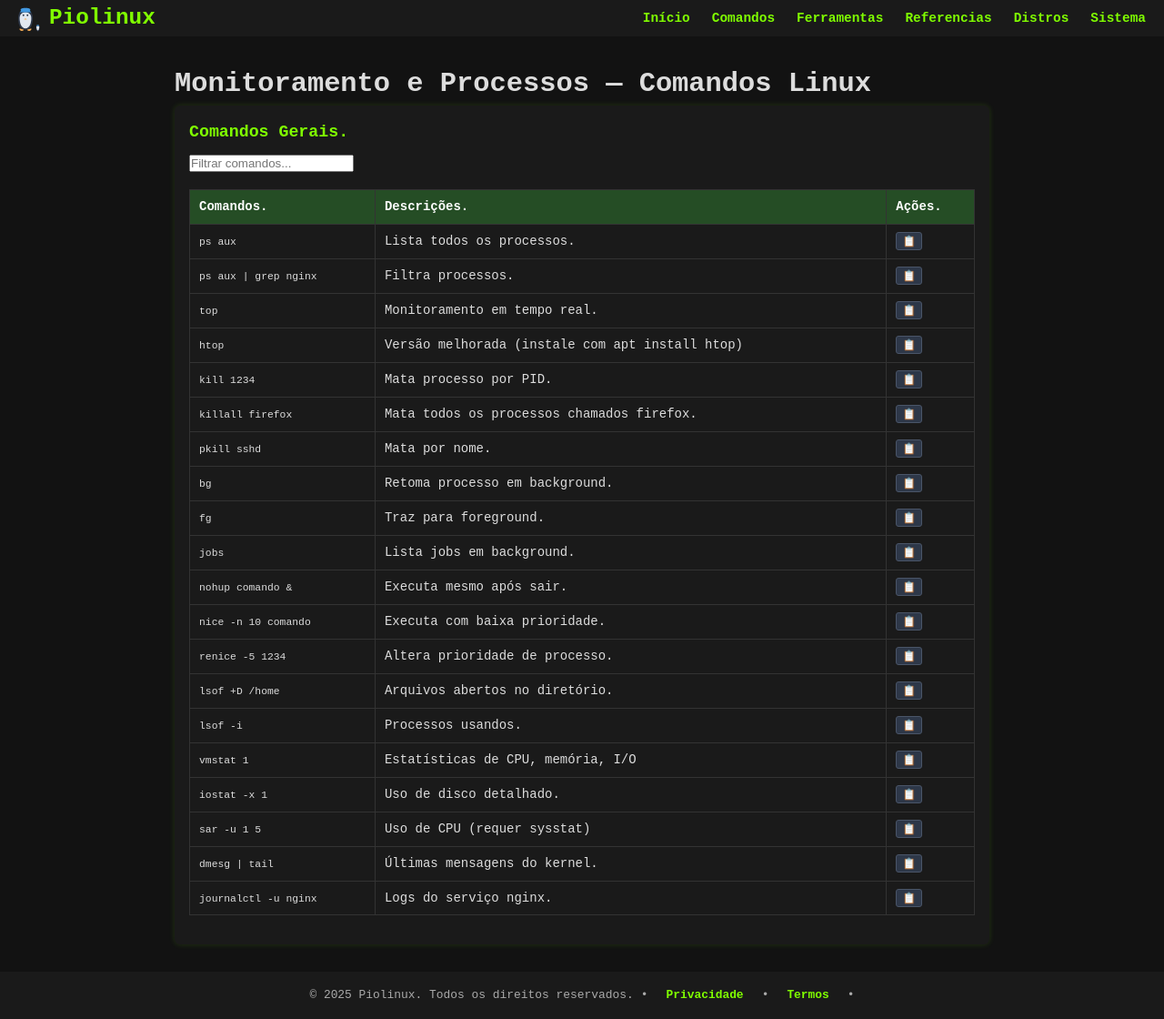
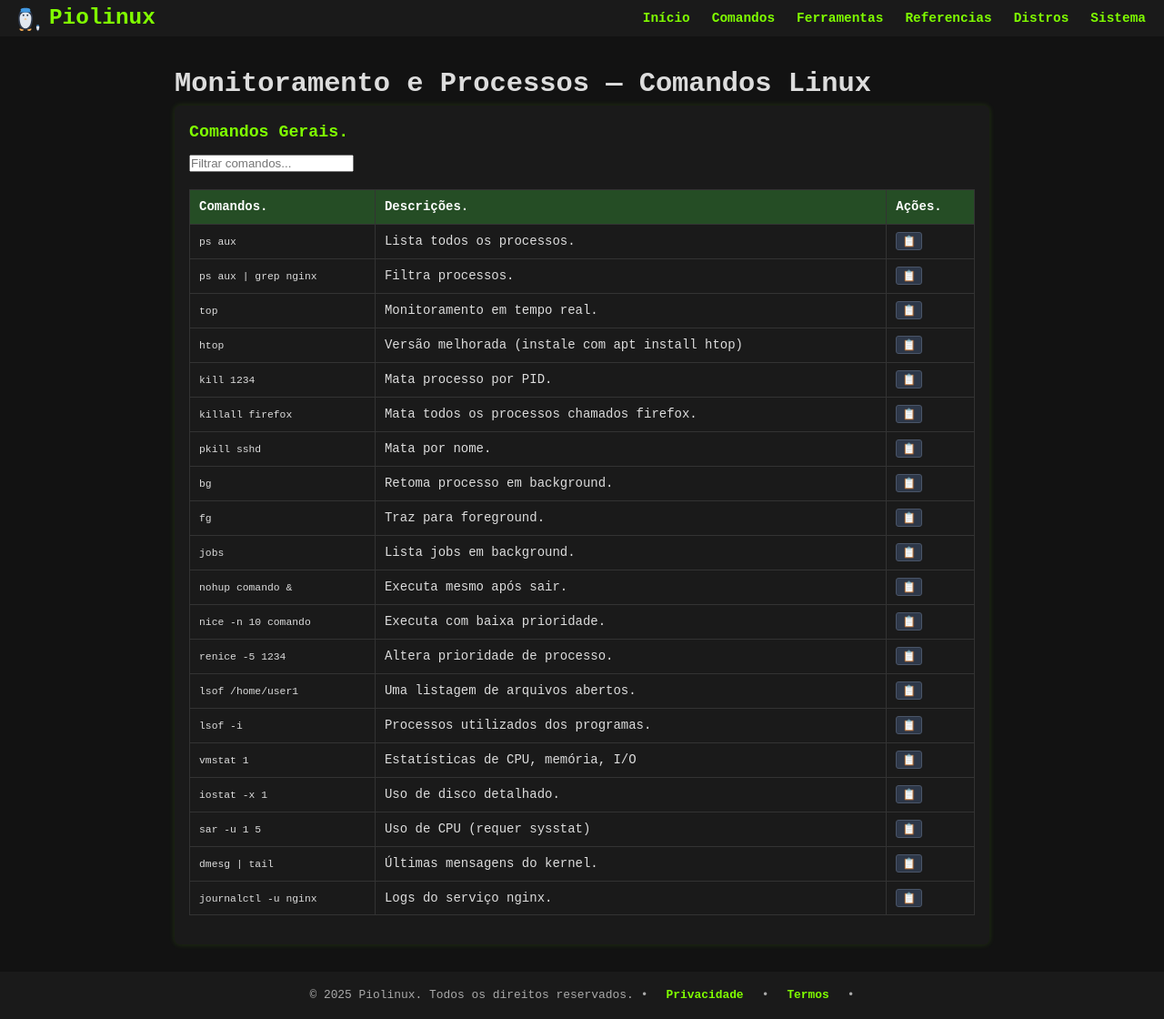
Before and after one commit to Piolinux/piolinux-site, a Jekyll site: the page built from _pages/_comandos/monitoramento-e-processos.md, in a window 1280 px wide. Shown: the whole page at 91% size. Built offline with Jekyll 4.4.1, drawn with Linux system fonts in a browser that asks for light colours.

Commit message:
Update monitoramento-e-processos.md

```diff
--- a/_pages/_comandos/monitoramento-e-processos.md
+++ b/_pages/_comandos/monitoramento-e-processos.md
@@ -99,13 +99,13 @@ function filtrarLinhas(termo) {
       <td data-label="Ação"><button class="copy-btn" data-command="renice -5 1234">📋</button></td>
     </tr>
     <tr>
-      <td data-label="Comando"><code>lsof +D /home</code></td>
-      <td data-label="Descrição">Arquivos abertos no diretório.</td>
-      <td data-label="Ação"><button class="copy-btn" data-command="lsof +D /home">📋</button></td>
+      <td data-label="Comando"><code>lsof /home/user1</code></td>
+      <td data-label="Descrição">Uma listagem de arquivos abertos.</td>
+      <td data-label="Ação"><button class="copy-btn" data-command="lsof /home/user1">📋</button></td>
     </tr>
     <tr>
       <td data-label="Comando"><code>lsof -i </code></td>
-      <td data-label="Descrição">Processos usandos.</td>
+      <td data-label="Descrição">Processos utilizados dos programas.</td>
       <td data-label="Ação"><button class="copy-btn" data-command="lsof -i">📋</button></td>
     </tr>
     <tr>
```
